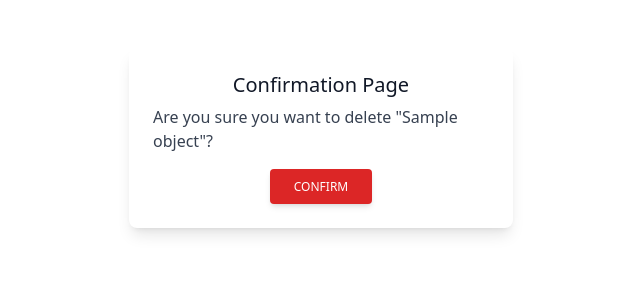
After one commit to ishanExtreme/task_manager, a Django app: template templates/task_delete.html in a window 1280 px wide. The commit adds this page. Shown: the top 300 px of the page, without its empty margins (287-927 px from the left). Run offline with Django 3.2, Linux system fonts and the light colour scheme; the template is opened without the code that fills it: most values are stand-ins (such as "Sample title", 1, 10 or a date in 2020); some libraries are stand-ins or nearby versions.

Commit message:
Delete functinality added

```diff
--- /dev/null
+++ b/templates/task_delete.html
@@ -0,0 +1,24 @@
+<!doctype html>
+<html>
+    <head>
+    <meta charset="UTF-8">
+    <meta name="viewport" content="width=device-width, initial-scale=1.0">
+    <script src="https://cdn.tailwindcss.com"></script>
+    </head>
+    <body>
+        <div class="min-h-full flex items-center justify-center py-12 px-4 sm:px-6 lg:px-8">
+            <div class="max-w-md w-full space-y-8">
+                    <form action="" method="post">
+                        {%csrf_token%}
+                        <div class="flex items-center justify-center flex-col p-6 rounded-lg shadow-lg bg-white max-w-sm">
+                        <h5 class="text-gray-900 text-xl leading-tight font-medium mb-2">Confirmation Page</h5>
+                        <p class="text-gray-700 text-base mb-4">
+                            Are you sure you want to delete "{{object}}"?
+                        </p>
+                        <button type="submit" class=" inline-block px-6 py-2.5 bg-red-600 text-white font-medium text-xs leading-tight uppercase rounded shadow-md hover:bg-red-700 hover:shadow-lg focus:bg-red-700 focus:shadow-lg focus:outline-none focus:ring-0 active:bg-blue-800 active:shadow-lg transition duration-150 ease-in-out">Confirm</button>
+                        </div>
+                    </form>
+            </div>
+        </div>
+    </body>
+</html>
--- a/templates/tasks.html
+++ b/templates/tasks.html
@@ -100,7 +100,7 @@
                         </div>
                         <div class="flex flex-col space-y-1">
                             <button type="button" class=" inline-block px-6 py-2.5 bg-blue-600 text-white font-medium text-xs leading-tight uppercase rounded shadow-md hover:bg-blue-700 hover:shadow-lg focus:bg-blue-700 focus:shadow-lg focus:outline-none focus:ring-0 active:bg-blue-800 active:shadow-lg transition duration-150 ease-in-out">Edit</button>
-                            <button type="button" class=" inline-block px-6 py-2.5 bg-blue-600 text-white font-medium text-xs leading-tight uppercase rounded shadow-md hover:bg-blue-700 hover:shadow-lg focus:bg-blue-700 focus:shadow-lg focus:outline-none focus:ring-0 active:bg-blue-800 active:shadow-lg transition duration-150 ease-in-out">Delete</button>
+                            <button onclick="window.location.href='/delete-task/{{task.id}}'" type="button" class=" inline-block px-6 py-2.5 bg-blue-600 text-white font-medium text-xs leading-tight uppercase rounded shadow-md hover:bg-blue-700 hover:shadow-lg focus:bg-blue-700 focus:shadow-lg focus:outline-none focus:ring-0 active:bg-blue-800 active:shadow-lg transition duration-150 ease-in-out">Delete</button>
                         </div>
                     </div>
                     {%endfor%}
```
Also changed, not shown: task_manager/urls.py (+11 -4 lines), tasks/views.py (+9 -1 lines).
